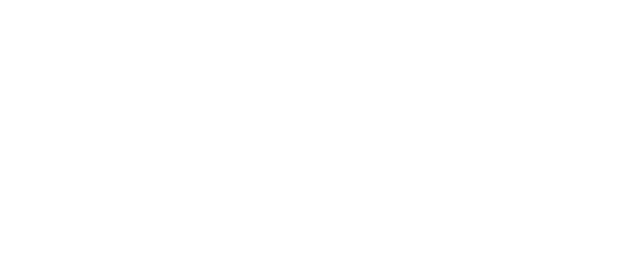
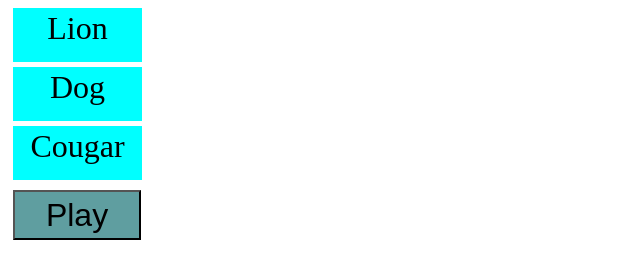
Before and after one commit to tonygnc1/Sound-Off, a plain HTML site: page index.html in a window 1280 px wide. Shown: the whole page, without its empty margins (0-640 px from the left). Drawn offline with Linux system fonts and the light colour scheme.

Commit message:
index.html

```diff
--- a/index.html
+++ b/index.html
@@ -9,6 +9,11 @@
 </head>
 <body>
 
+    <div class = 'animal lion'>Lion</div>
+    <div class = 'animal dog'>Dog</div>
+    <div class = 'animal cougar'>Cougar</div>
+    <button type = 'button'>Play</button>
+
 <script>
    src = 'app.js'
 </script>
--- a/style.css
+++ b/style.css
@@ -0,0 +1,39 @@
+.animal.lion {
+    width: 125px;
+    height: 50px;
+    background-color: aqua;
+    font-size: 2em;
+    text-align: center;
+    padding: 2px;
+    margin: 5px;
+}
+
+.animal.dog {
+    width: 125px;
+    height: 50px;
+    background-color: aqua;
+    text-align: center;
+    font-size: 2em;
+    padding: 2px;
+    margin: 5px;
+}
+
+.animal.cougar {
+    width: 125px;
+    height: 50px;
+    background-color: aqua;
+    text-align: center;
+    font-size: 2em;
+    padding: 2px;
+    margin: 5px;
+}
+
+button {
+    width: 128px;
+    height: 50px;
+    background-color: cadetblue;
+    text-align: center;
+    font-size: 2em;
+    padding: 2px;
+    margin: 5px;
+}
```
Also changed, not shown: app.js (+9 -0 lines).
